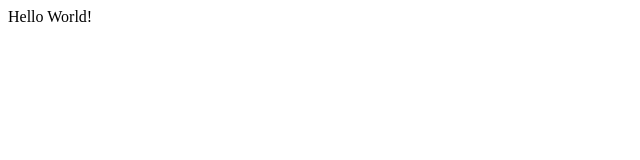
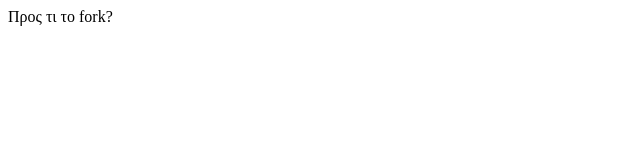
Before and after one commit to valantis21/testin, a plain HTML site: page index.html in a window 1280 px wide. Shown: the full height of the page, 0-640 px from the left. Drawn offline with Linux system fonts and the light colour scheme.

Commit message:
γιατι εκανες fork το test μου? ειναι αχρηστο

```diff
--- a/index.html
+++ b/index.html
@@ -1,5 +1,5 @@
 <html>
   <body>
-    <p>Hello World!</p>
+    <p>Προς τι το fork?</p>
   </body>
 </html>
```
